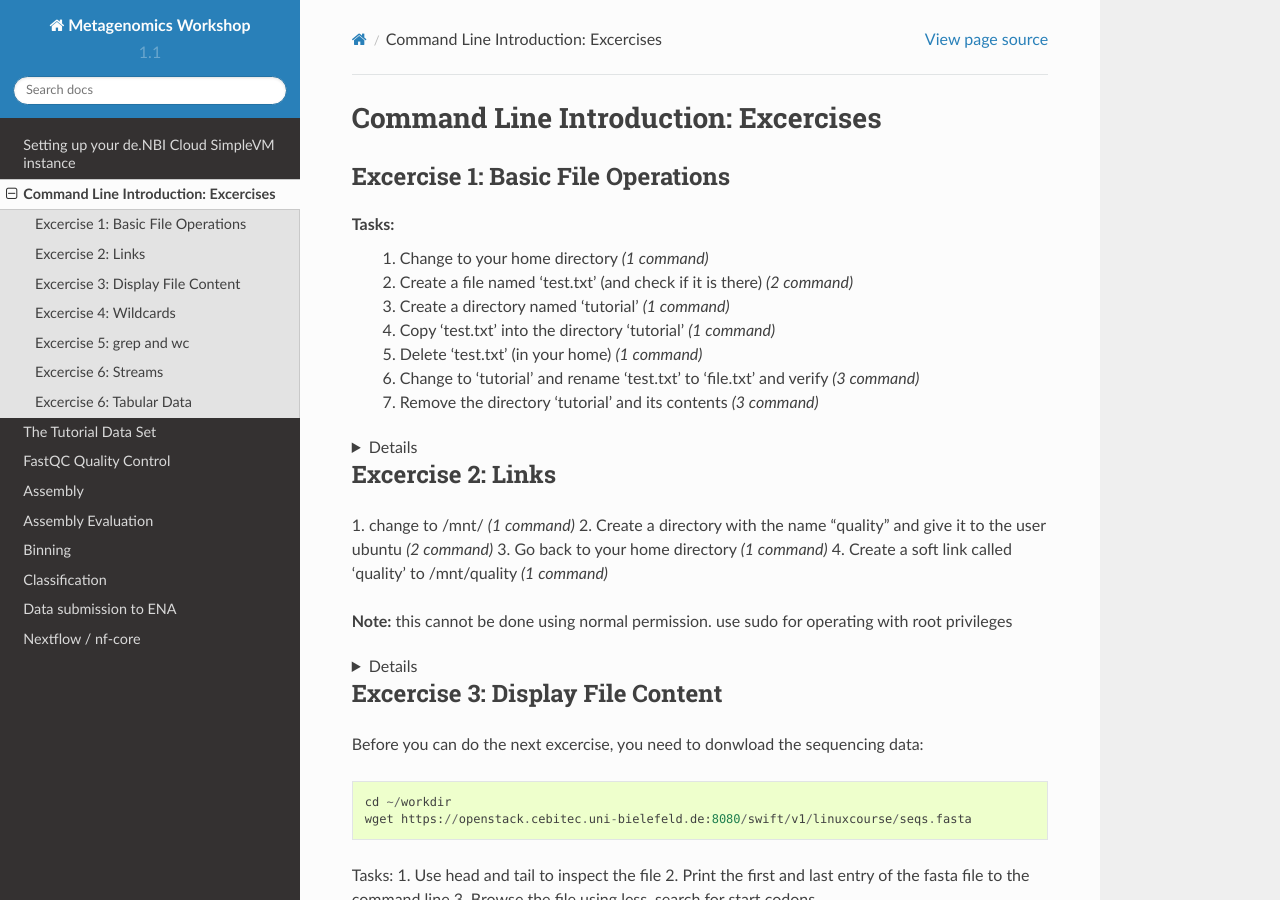
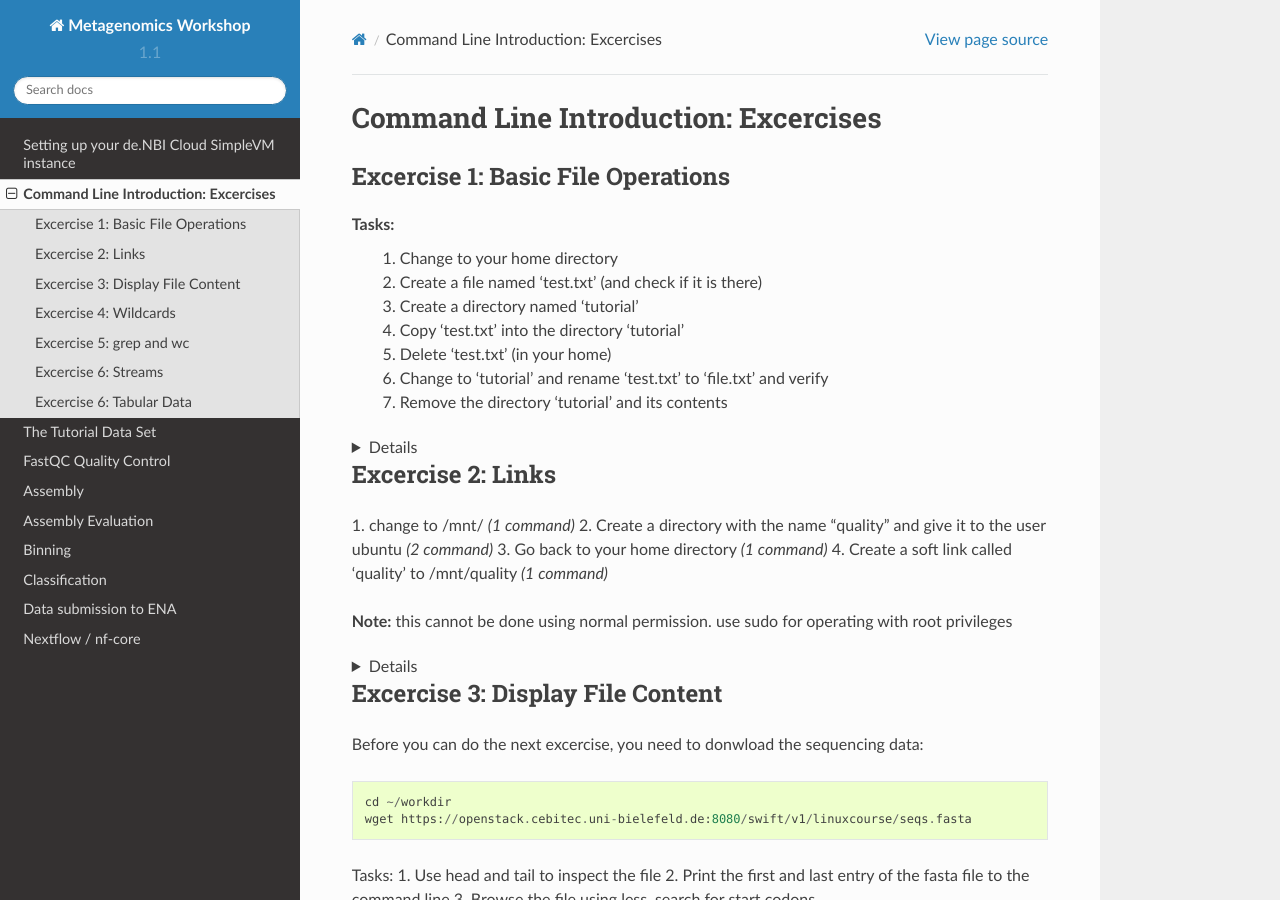
Before and after one commit to metagenomics/metagenomics-workshop, a Sphinx documentation site: the page built from docs/cli.rst, in a window 1280 px wide and 900 px high. Built offline with Sphinx 7.4.7 and the Read the Docs theme 2.0.0, drawn with Linux system fonts in a browser that asks for light colours.

Commit message:
Update cli.rst

```diff
--- a/docs/cli.rst
+++ b/docs/cli.rst
@@ -5,31 +5,34 @@
 ----------------------------------
 
 Tasks:
- 1. Change to your home directory *(1 command)*
- 2. Create a file named ‘test.txt’ (and check if it is there) *(2 command)*
- 3. Create a directory named ‘tutorial’ *(1 command)*
- 4. Copy ‘test.txt’ into the directory ‘tutorial’ *(1 command)*
- 5. Delete ‘test.txt’ (in your home) *(1 command)*
- 6. Change to ‘tutorial’ and rename ‘test.txt’ to ‘file.txt’ and verify *(3 command)*
- 7. Remove the directory ‘tutorial’ and its contents *(3 command)*
+ 1. Change to your home directory
+ 2. Create a file named ‘test.txt’ (and check if it is there)
+ 3. Create a directory named ‘tutorial’
+ 4. Copy ‘test.txt’ into the directory ‘tutorial’
+ 5. Delete ‘test.txt’ (in your home)
+ 6. Change to ‘tutorial’ and rename ‘test.txt’ to ‘file.txt’ and verify
+ 7. Remove the directory ‘tutorial’ and its contents
 
 .. raw:: html
 
    <details>
 
-   cd
-   touch test.txt
-   ls -lrt
-   mkdir tutorial
-   cp test.txt tutorial/
-   rm test.txt
-   cd tutorial
-   mv test.txt file.txt
-   ls
-   rm file.txt
-   cd ..
+.. raw:: html
+
+   <pre><code>
+   cd <br>
+   touch test.txt  <br>
+   ls -lrt  <br>
+   mkdir tutorial  <br>
+   cp test.txt tutorial/  <br>
+   rm test.txt  <br>
+   cd tutorial  <br>
+   mv test.txt file.txt  <br>
+   ls  <br>
+   rm file.txt  <br>
+   cd ..  <br>
    rmdir tutorial
-
+    </code></pre>
 
 .. raw:: html
 
```
